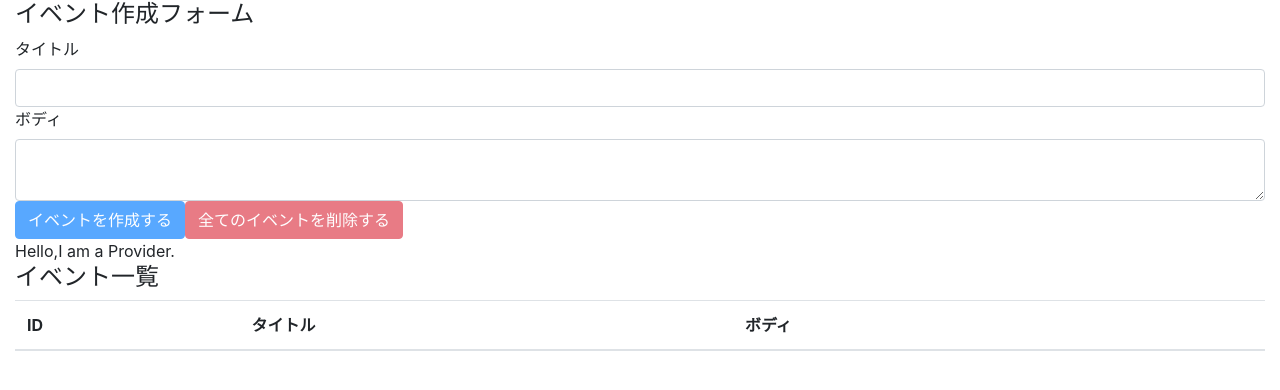
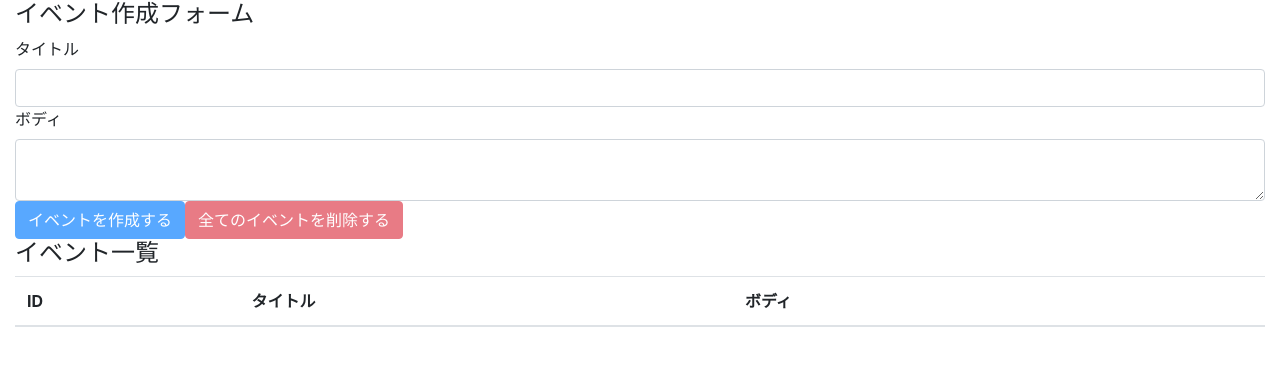
Before and after one commit to YosukeShibazaki/React-Hooks-101, a React (Create React App) app: page / in a window 1280 px wide. Shown: the top 390 px of the page. Built offline with nearby package versions, Linux system fonts and the light colour scheme.

Commit message:
3-21solve-prop-drilling-issue

```diff
--- a/src/components/App.js
+++ b/src/components/App.js
@@ -6,16 +6,14 @@
 import AppContext from '../contexts/AppContext';
 // createContextのProviderでretrun内をラッピングする。valueを指定する。(Provider側のコーディング)
 
-console.log({AppContext});
-
 const App = () => {
   const [state,dispatch] = useReducer(reducer,[]); // reducerの定義する。dispatchにはactionのtypeを渡
 
   return (
-    <AppContext.Provider value={'Hello,I am a Provider.'}>
+    <AppContext.Provider value={{ state,dispatch }}>
       <div className="container-fluid">
-        <EventForm state={state} dispatch={dispatch} />
-        <Events state={state} dispatch={dispatch} />
+        <EventForm />
+        <Events />
       </div>
     </AppContext.Provider>
   );
--- a/src/components/Event.js
+++ b/src/components/Event.js
@@ -1,6 +1,8 @@
-import React from 'react';
+import React,{useContext} from 'react';
+import AppContext from '../contexts/AppContext';
 
-const Event = ({event, dispatch}) => {
+const Event = ({event}) => {
+  const { dispatch } = useContext(AppContext);
   const id = event.id;
       const handleClickDeleteButton = () => {
         const result = window.confirm(`イベント(id=${id})を本当に削除してもいいですか？`)
--- a/src/components/EventForm.js
+++ b/src/components/EventForm.js
@@ -1,10 +1,13 @@
-import React, {useState} from 'react';
+import React, {useState,useContext} from 'react';
 import {
   CREATE_EVENT,
   DELETE_ALL_EVENTS
 } from '../actions';
+import AppContext from '../contexts/AppContext';
 
-const EventForm = ({state,dispatch}) => { // App.jsからstateとdispatchを受け取っている
+const EventForm = () => {
+  // App.jsからstateとdispatchを受け取っている
+  const { state, dispatch } = useContext(AppContext);
   const [title, setTitle] = useState('');
   const [body, setBody] = useState('');
 
--- a/src/components/Events.js
+++ b/src/components/Events.js
@@ -2,16 +2,15 @@
 import Event from './Event';
 import AppContext from '../contexts/AppContext';
 
-const Events = ({state,dispatch}) => {
+const Events = () => {
   // useContextの引数にcreateContextの関数を入力。
-  const value = useContext(AppContext);
+  const { state } = useContext(AppContext);
   return (
     <>
       {/* createContextは古いやり方。かつHooksでもっと簡単に書ける。
         <AppContext.Consumer>
         { value => {return <div>{value}</div>}}
       </AppContext.Consumer>*/}
-      <div>{value}</div>
       <h4>イベント一覧</h4>
       <table className="table table-hover">
         <thead>
@@ -24,7 +23,7 @@
         </thead>
         <tbody>
           {/* App.jsの値をEvent.jsに渡す必要がある。 */}
-          {state.map((event,index) => <Event key={index} event={event} dispatch={dispatch}/>)}
+          {state.map((event,index) => <Event key={index} event={event} />)}
         </tbody>
       </table>
     </>
```
